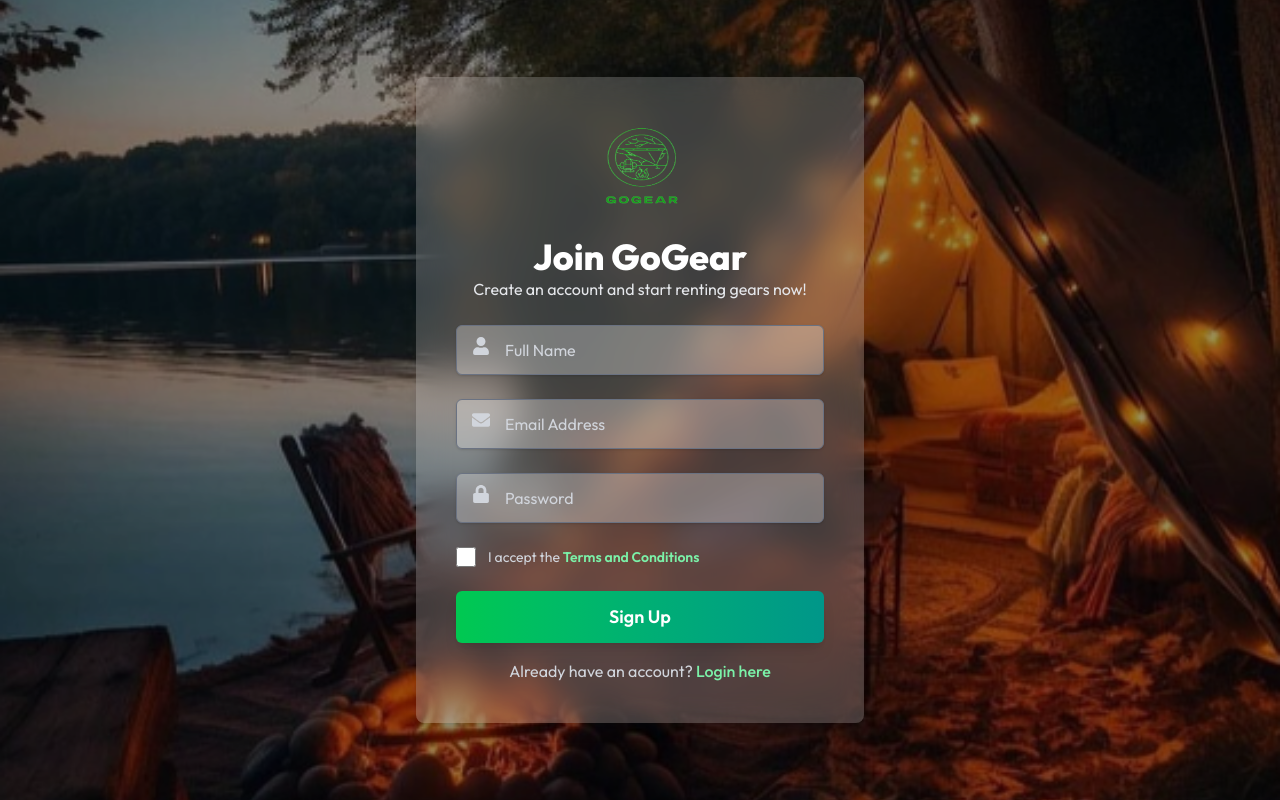
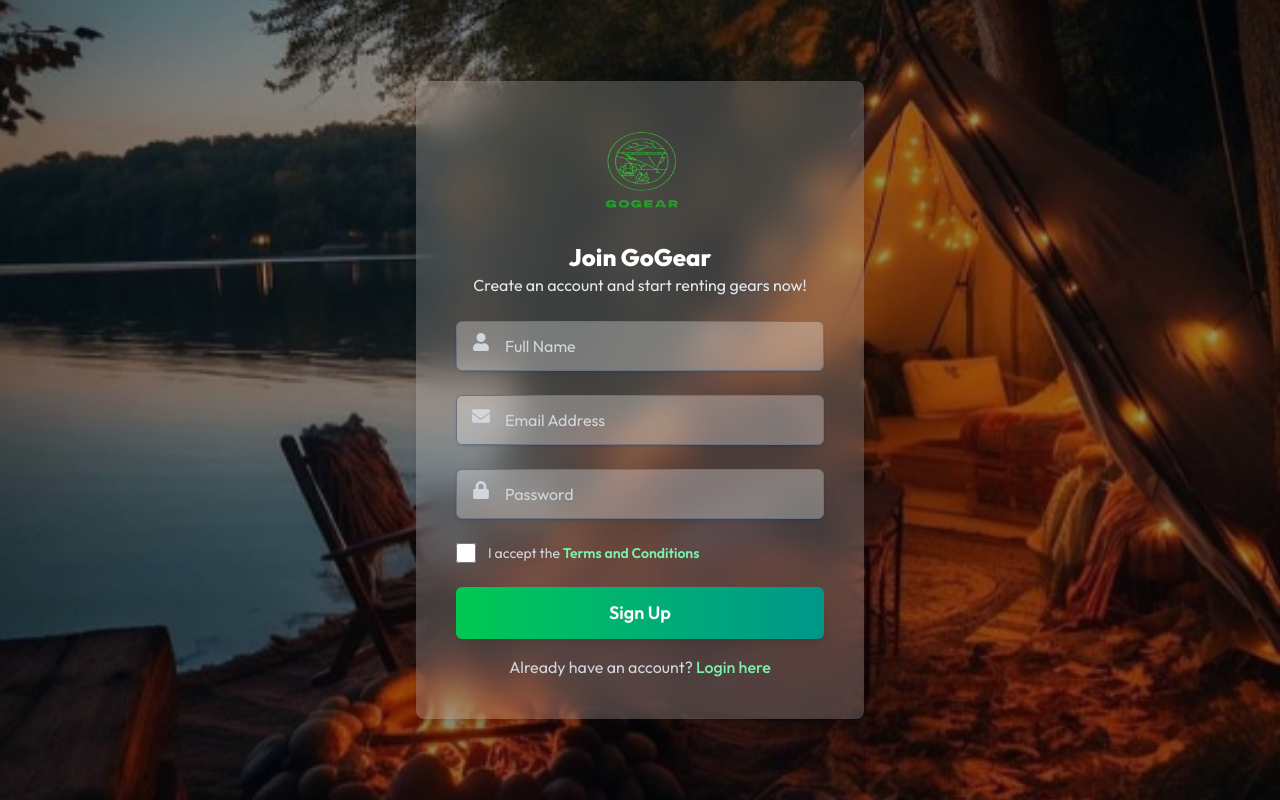
Before and after one commit to Priyanka-Kadel/web-frontend, a React (Vite) app: page / in a window 1280 px wide. Built offline with nearby package versions, Linux system fonts and the light colour scheme.

Commit message:
changing font sizes in register ui

```diff
--- a/src/components/public/Register.jsx
+++ b/src/components/public/Register.jsx
@@ -62,7 +62,7 @@
           <img src="/images/logo.png" alt="GoGear Icon" className="w-24 h-24 transform hover:scale-110 transition" />
         </div>
 
-        <h2 className="text-4xl font-extrabold text-white text-center">Join GoGear</h2>
+        <h2 className="text-2xl font-extrabold text-white text-center">Join GoGear</h2>
         <p className="text-gray-200 text-center mb-6">Create an account and start renting gears now!</p>
 
         <form className="space-y-6" onSubmit={handleSubmit}>
```
